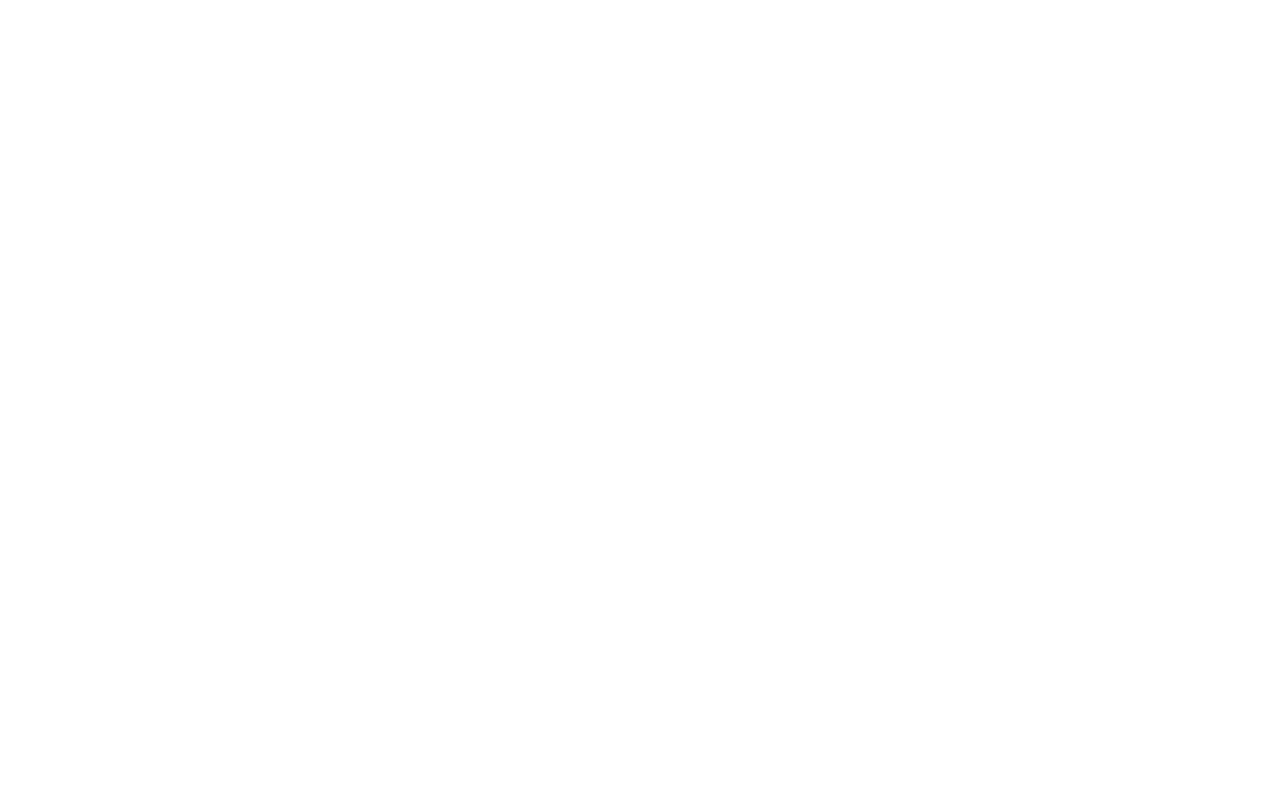
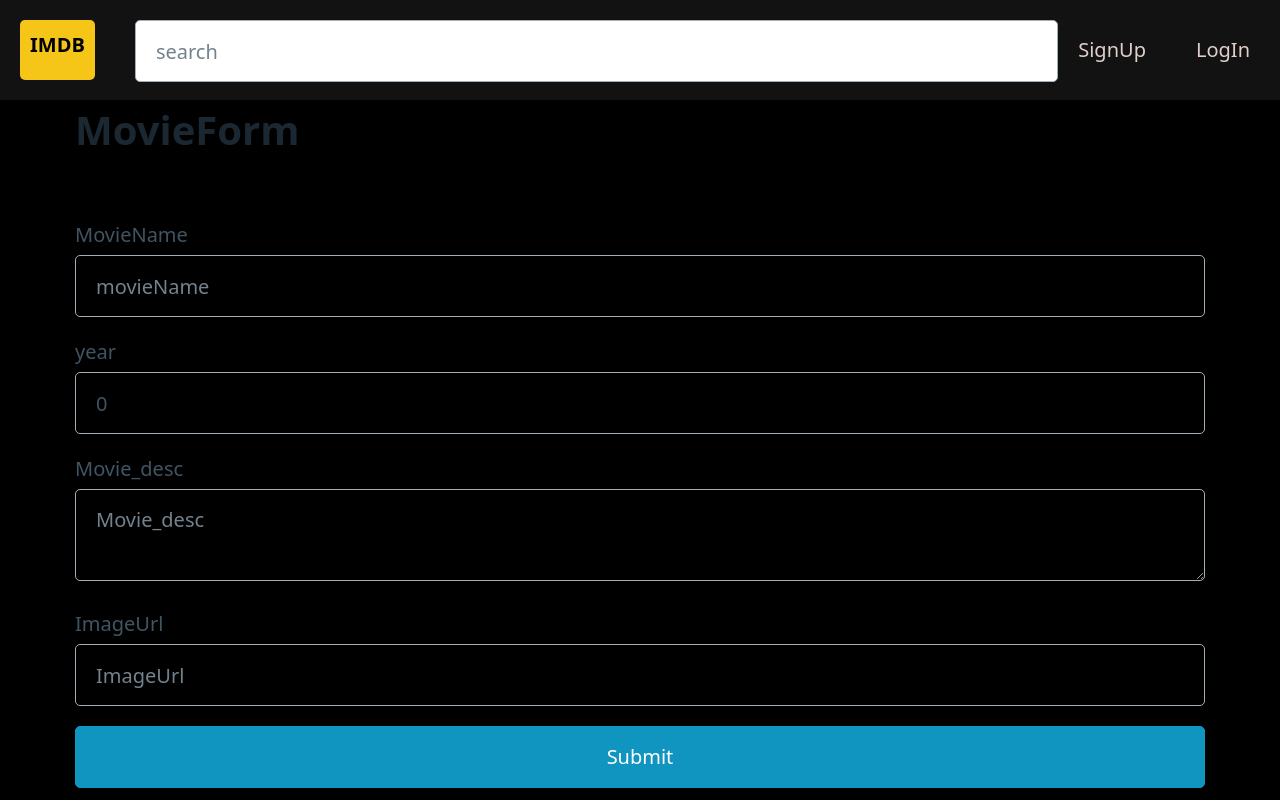
Before and after one commit to Vishnuprasanth-mediwave/imdb_react, a React (Vite) app in the folder app/: page /movie in a window 1280 px wide. Before the commit this address had no page. Built offline with nearby package versions, Linux system fonts and the light colour scheme; the HTML template or start-up script is replaced by a standard one.

Commit message:
EOD commit

```diff
--- a/app/src/App.css
+++ b/app/src/App.css
@@ -1,3 +1,58 @@
-label {
-  display: flex;
+* {
+  padding: 0;
+  margin: 0;
+  box-sizing: border-box;
 }
+body {
+  background-color: black;
+  height: 100vh;
+}
+.titleBar {
+  height: 100px;
+  width: 100%;
+  background-color: rgb(18, 18, 18);
+}
+.logo {
+  background-color: rgb(245, 197, 24);
+  margin: 20px;
+  color: black;
+  font-weight: 900;
+}
+.navBar a {
+  color: rgb(224, 207, 202);
+  margin-right: 20px;
+}
+.nav-inp {
+  height: 20px;
+  margin: 20px;
+  background-color: rgb(255, 255, 255);
+}
+
+.gridBox {
+  display: grid;
+  grid-template-columns: 1fr 1fr 1fr;
+  gap: 20px;
+}
+.movie-card {
+  background-color: rgb(69, 69, 69);
+  width: 300px;
+  padding: 10px;
+  border: 1px solid #1f1f1f;
+  box-shadow: 0 0 10px #fff;
+  transition: transform 0.2s;
+}
+
+.movie-card img {
+  width: 278px;
+  height: 392px;
+  box-shadow: 0 0 2px #808080;
+}
+.movie-card h3 {
+  overflow: hidden;
+  white-space: nowrap;
+  text-overflow: ellipsis;
+  color: white;
+}
+.movie-card p {
+  color: white;
+}
--- a/app/src/App.tsx
+++ b/app/src/App.tsx
@@ -8,6 +8,7 @@ const SignupForm = lazy(() => import("./pages/SignupForm"));
 const UpdateForm = lazy(() => import("./pages/UpdateForm"));
 import Loading from "./components/loding";
 import LoginForm from "./pages/LoginForm";
+import MovieForm from "./pages/MovieForm";
 function App() {
   return (
     <Suspense fallback={<Loading />}>
@@ -16,6 +17,7 @@ function App() {
           <Route path="/" element={<Home />} />
           <Route path="/signup" element={<SignupForm />} />
           <Route path="/login" element={<LoginForm />} />
+          <Route path="/movie" element={<MovieForm />} />
           <Route path="/update/:id" element={<UpdateForm />} />
         </Routes>
       </BrowserRouter>
--- a/app/src/components/Layout.tsx
+++ b/app/src/components/Layout.tsx
@@ -1,4 +1,5 @@
 import { useEffect } from "react";
+import Nav from "./Nav";
 
 interface IProps {
   title?: string;
@@ -13,6 +14,7 @@ const Layout = (props: IProps) => {
 
   return (
     <>
+      <Nav />
       <main className="container">{props.children}</main>
     </>
   );
--- /dev/null
+++ b/app/src/components/MovieCard.tsx
@@ -0,0 +1,19 @@
+import { IMovie } from "./types";
+
+interface IMovieCard {
+  movie: IMovie;
+}
+
+const MovieCard: React.FC<IMovieCard> = ({ movie }) => {
+  console.log(movie);
+  return (
+    <>
+      <img src={movie.image} alt={movie.movie_name} />
+      <h3>{movie.movie_name}</h3>
+      <p>Year: {movie.release_year}</p>
+      {/* <p>Rating: {movie.rating}</p> */}
+    </>
+  );
+};
+
+export default MovieCard;
--- /dev/null
+++ b/app/src/components/Nav.tsx
@@ -0,0 +1,22 @@
+import { Link } from "react-router-dom";
+
+const Nav = () => {
+  return (
+    <nav className="titleBar">
+      <Link to="/" className="logo">
+        IMDB
+      </Link>
+      <input className="nav-inp" type="text" placeholder="search" />
+      <ul className="navBar">
+        <li>
+          <Link to="/signup">SignUp</Link>
+        </li>
+        <li>
+          <Link to="/login">LogIn</Link>
+        </li>
+      </ul>
+    </nav>
+  );
+};
+
+export default Nav;
--- a/app/src/components/types.ts
+++ b/app/src/components/types.ts
@@ -10,3 +10,9 @@ export interface Ilogin {
   email: string;
   user_password: string;
 }
+export interface IMovie {
+  movie_name: string;
+  image: string;
+  movie_desc: string;
+  release_year: number | undefined;
+}
--- a/app/src/pages/Home.tsx
+++ b/app/src/pages/Home.tsx
@@ -1,11 +1,36 @@
+import { useEffect, useState } from "react";
 import Layout from "../components/Layout";
+import MovieCard from "../components/MovieCard";
+import { getMovies } from "../services/api";
+import { IMovie } from "../components/types";
 
-function Home() {
+const Home = () => {
+  const [movies, setMovies] = useState<IMovie[]>([]);
+
+  useEffect(() => {
+    async function getMoviesFromAPI() {
+      try {
+        const response = await getMovies();
+        setMovies(response.data);
+      } catch (error) {
+        if (error instanceof Error) {
+          console.log(error.message);
+        }
+      }
+    }
+    getMoviesFromAPI();
+  }, []);
   return (
-    <Layout title="Home">
-      <h1>Home</h1>
+    <Layout title="MyIMDb">
+      <div className="gridBox">
+        {movies.map((m, i) => (
+          <div className="movie-card" key={i}>
+            <MovieCard movie={m} />
+          </div>
+        ))}
+      </div>
     </Layout>
   );
-}
+};
 
 export default Home;
--- a/app/src/pages/LoginForm.tsx
+++ b/app/src/pages/LoginForm.tsx
@@ -1,6 +1,7 @@
 import { useState } from "react";
 import { Ilogin } from "../components/types";
 import { loginUser } from "../services/api";
+import Layout from "../components/Layout";
 
 const LoginForm = () => {
   const [login, setLogin] = useState<Ilogin>({
@@ -23,7 +24,8 @@ const LoginForm = () => {
       };
       console.log(userPayload);
       const response = await loginUser(userPayload);
-      console.log(response);
+      console.log(response.data.gen_token);
+      localStorage.setItem("token", response.data.gen_token);
     } catch (error) {
       if (error instanceof Error) {
         console.error("Error deleting movie:", error);
@@ -31,6 +33,7 @@ const LoginForm = () => {
     }
   }
   return (
+    <Layout title="login">
       <form onSubmit={handleSubmit}>
         <label htmlFor="email">Email address</label>
         <input
@@ -54,6 +57,7 @@ const LoginForm = () => {
         </label>
         <button type="submit">Submit</button>
       </form>
+    </Layout>
   );
 };
 export default LoginForm;
--- /dev/null
+++ b/app/src/pages/MovieForm.tsx
@@ -0,0 +1,99 @@
+import { useState } from "react";
+import { IMovie } from "../components/types";
+import Layout from "../components/Layout";
+import { AddMovie } from "../services/api";
+
+const MovieForm = () => {
+  const [moviedata, setMoviedata] = useState<IMovie>({
+    movie_name: "",
+    image: "",
+    movie_desc: "",
+    release_year: 0,
+  });
+  function handleChange(e: React.ChangeEvent<HTMLInputElement>) {
+    const { name, value } = e.target;
+    setMoviedata({ ...moviedata, [name]: value });
+  }
+  function handletextArea(e: React.ChangeEvent<HTMLTextAreaElement>) {
+    const { name, value } = e.target;
+    setMoviedata({ ...moviedata, [name]: value });
+  }
+  function handleSubmit(e: React.FormEvent<HTMLFormElement>) {
+    e.preventDefault();
+    handleAddMovie(moviedata);
+  }
+  async function handleAddMovie(movie: IMovie) {
+    try {
+      const MoviePayload = {
+        movie_name: movie.movie_name,
+        image: movie.image,
+        movie_desc: movie.movie_desc,
+        release_year: movie.release_year,
+      };
+      console.log(MoviePayload);
+      const response = await AddMovie(MoviePayload);
+      console.log(response.data.gen_token);
+      localStorage.setItem("token", response.data.gen_token);
+    } catch (error) {
+      if (error instanceof Error) {
+        console.error("Error deleting movie:", error);
+      }
+    }
+  }
+  return (
+    <>
+      <Layout title="login">
+        <h1>MovieForm</h1>
+        <form onSubmit={handleSubmit}>
+          <label htmlFor="movie_name">MovieName</label>
+
+          <input
+            type="text"
+            id="movie_name"
+            name="movie_name"
+            placeholder="movieName"
+            value={moviedata.movie_name}
+            onChange={handleChange}
+            required
+          />
+
+          <label htmlFor="release_year">year</label>
+
+          <input
+            type="number"
+            id="release_year"
+            name="release_year"
+            placeholder="year"
+            value={moviedata.release_year}
+            onChange={handleChange}
+          />
+          <label htmlFor="movie_desc">Movie_desc</label>
+
+          <textarea
+            id="movie_desc"
+            name="movie_desc"
+            placeholder="Movie_desc"
+            value={moviedata.movie_desc}
+            onChange={handletextArea}
+            required
+          />
+
+          <label htmlFor="url">ImageUrl</label>
+
+          <input
+            type="text"
+            id="url"
+            name="image"
+            placeholder="ImageUrl"
+            value={moviedata.image}
+            onChange={handleChange}
+            required
+          />
+
+          <button type="submit">Submit</button>
+        </form>
+      </Layout>
+    </>
+  );
+};
+export default MovieForm;
--- a/app/src/services/api.tsx
+++ b/app/src/services/api.tsx
@@ -1,14 +1,25 @@
 import axios from "axios";
-import { IUserAdd, Ilogin } from "../components/types";
+import { IMovie, IUserAdd, Ilogin } from "../components/types";
 
 const axiosInstance = axios.create({
   baseURL: "http://localhost:5001/",
   //   timeout: 1000,
 });
 
-// export const getMovies = () => {
-//   return axiosInstance.get("/movies");
-// };
+const axiosInstancewithheader = axios.create({
+  baseURL: "http://localhost:5001",
+  headers: {
+    Authorization: `Bearer ${localStorage.getItem("token")}`,
+  },
+});
+
+export const getMovies = () => {
+  return axiosInstancewithheader.get("/movies");
+};
+
+export const AddMovie = (payload: IMovie) => {
+  return axiosInstancewithheader.post("/movie", payload);
+};
 
 export const addUser = (payload: IUserAdd) => {
   return axiosInstance.post("/signup", payload);
```
Lines whose indentation alone changed are shown as unchanged.
